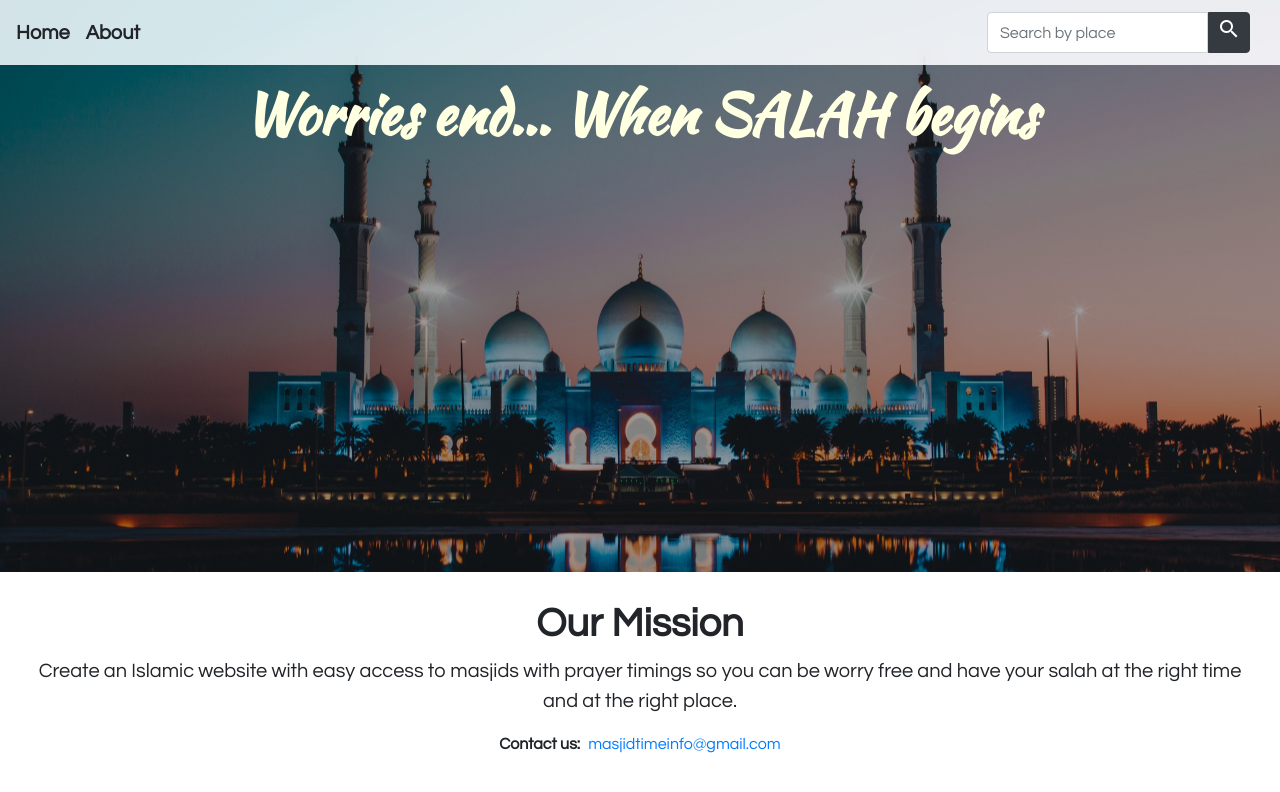
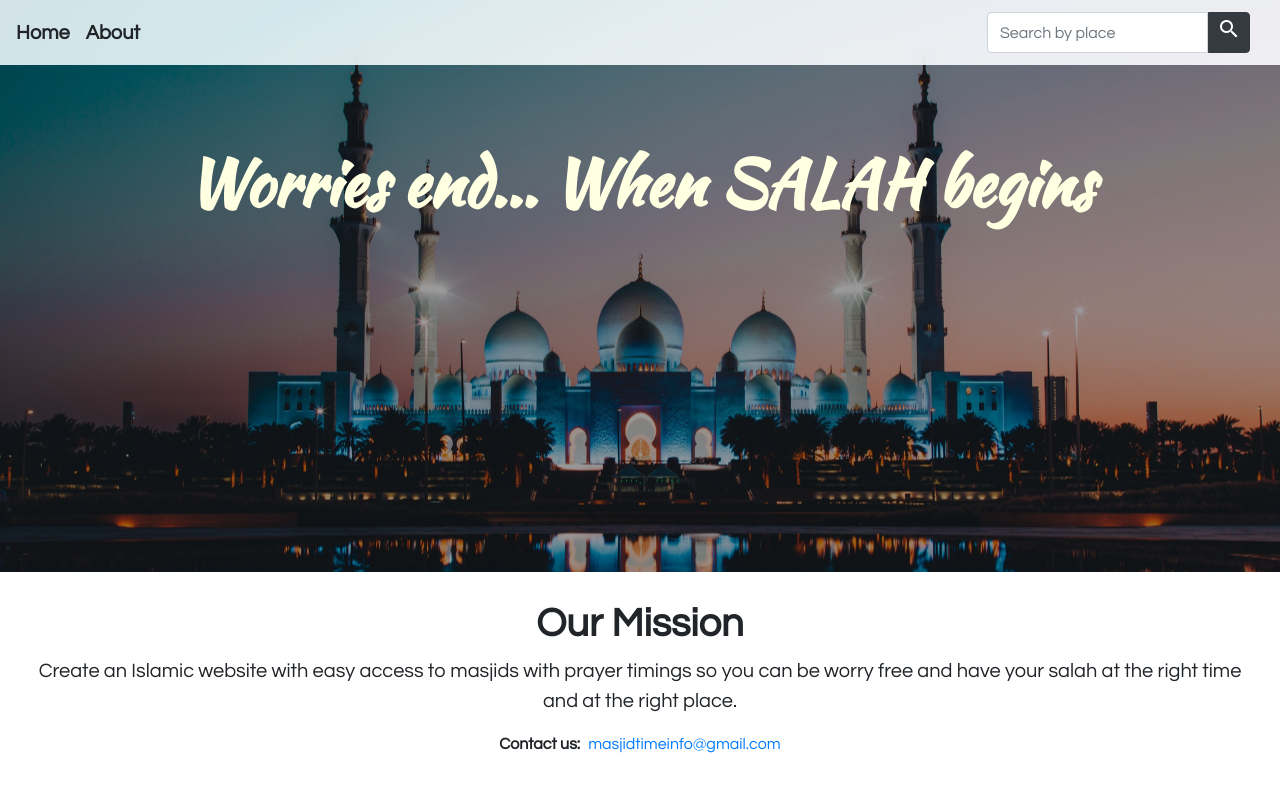
Before and after one commit to masjid-time/mt_frontend, a React (Create React App) app: page /about in a window 1280 px wide. Shown: the top 792 px of the page. Built offline with nearby package versions, Linux system fonts and the light colour scheme.

Commit message:
Fixed about page writeup and favicon.ico

```diff
--- a/public/index.html
+++ b/public/index.html
@@ -13,7 +13,7 @@
         />
         <meta name="theme-color" content="#000000" />
         <link rel="manifest" href="%PUBLIC_URL%/manifest.json" />
-        <title>Prayer Timing</title>
+        <title>Masjid Time</title>
     </head>
     <body>
         <noscript>You need to enable JavaScript to run this app.</noscript>
--- a/src/index.css
+++ b/src/index.css
@@ -26,8 +26,9 @@ code {
 
 .handwriting {
     color: rgb(255, 255, 225);
-    margin-top: 1rem;
+    margin-top: 5rem;
     font-family: 'Kaushan Script', cursive;
+    font-size: 5vw;
 }
 
 .about-height {
```
Also changed, not shown: 1 other file (tests, documents, lock files or other folders).
